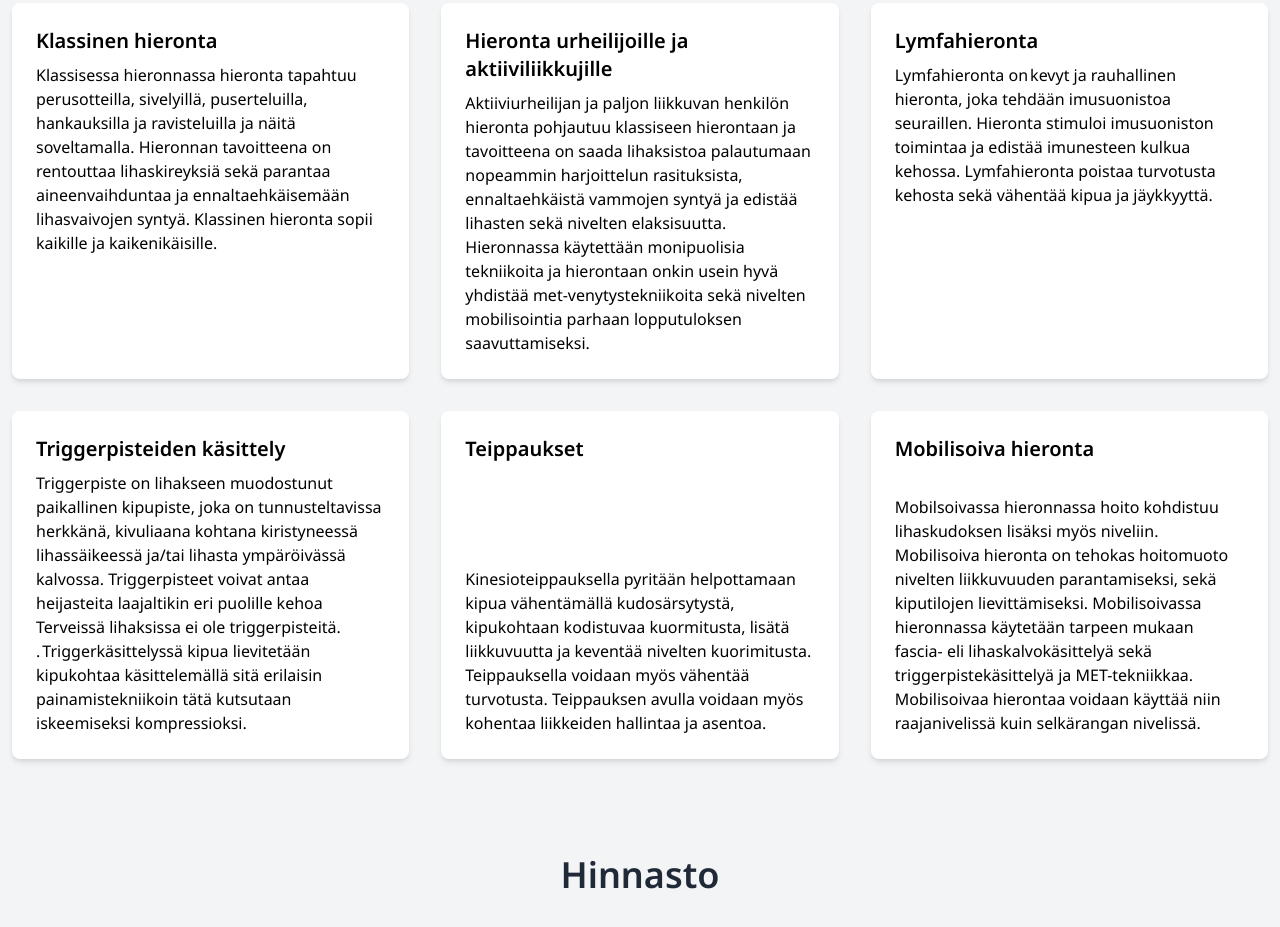
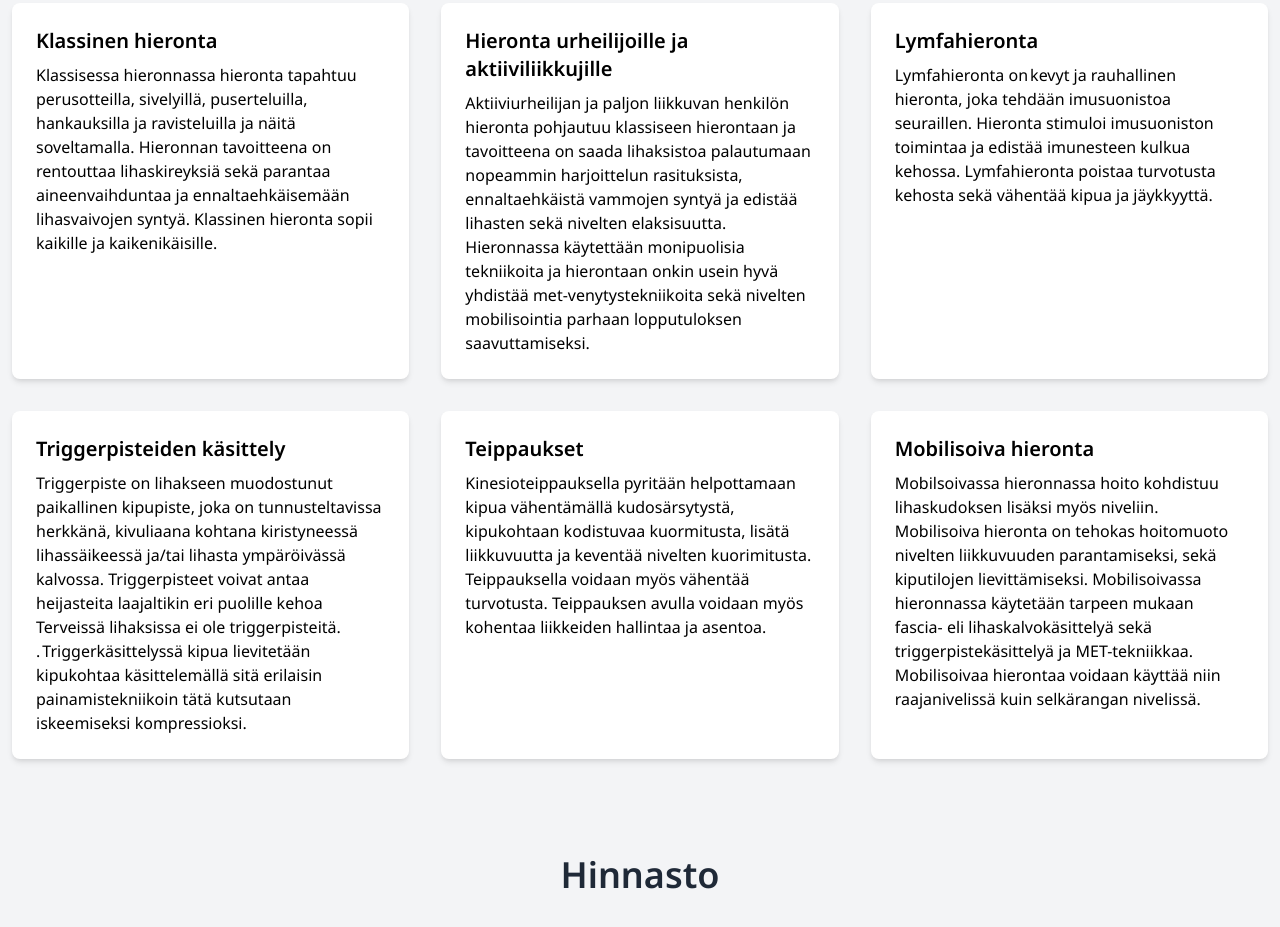
Before and after one commit to REALSCLASH/jphierontajalihashuolto.github.io, a website: page src/palvelut.html in a window 1280 px wide. Shown: the part 301-1228 px from the top of the page. Drawn offline with nearby package versions, Linux system fonts and the light colour scheme; a web font is replaced by a local one.

Commit message:
tosivalmis

```diff
--- a/src/palvelut.html
+++ b/src/palvelut.html
@@ -81,20 +81,22 @@
 
      <!-- Text Box 5 -->
      <div class="bg-white p-6 rounded-lg shadow-md flex flex-col justify-between">
+        <div>
             <h2 class="text-xl font-bold mb-2">Teippaukset</h2>
-        <p>Kinesioteippauksella pyritään helpottamaan kipua vähentämällä kudosärsytystä, kipukohtaan kodistuvaa kuormitusta, lisätä liikkuvuutta ja keventää nivelten kuorimitusta. Teippauksella voidaan myös vähentää turvotusta. Teippauksen avulla voidaan myös kohentaa liikkeiden hallintaa ja asentoa. </p>
+            <p>Kinesioteippauksella pyritään helpottamaan kipua vähentämällä kudosärsytystä, kipukohtaan kodistuvaa kuormitusta, lisätä liikkuvuutta ja keventää nivelten kuorimitusta. Teippauksella voidaan myös vähentää turvotusta. Teippauksen avulla voidaan myös kohentaa liikkeiden hallintaa ja asentoa.</p>
+        </div>
     </div>
 
     <!-- Text Box 6 -->
     <div class="bg-white p-6 rounded-lg shadow-md flex flex-col justify-between">
+        <div>
             <h2 class="text-xl font-bold mb-2">Mobilisoiva hieronta</h2>
             <p>Mobilsoivassa hieronnassa hoito kohdistuu lihaskudoksen lisäksi myös niveliin. Mobilisoiva
                 hieronta on tehokas hoitomuoto nivelten liikkuvuuden parantamiseksi, sekä kiputilojen
                 lievittämiseksi. Mobilisoivassa hieronnassa käytetään tarpeen mukaan fascia- eli
                 lihaskalvokäsittelyä sekä triggerpistekäsittelyä ja MET-tekniikkaa. Mobilisoivaa hierontaa
-            voidaan käyttää niin raajanivelissä kuin selkärangan nivelissä. </p>
-
-
+                voidaan käyttää niin raajanivelissä kuin selkärangan nivelissä.</p>
+        </div>
     </div>
 
 
```
Also changed, not shown: src/index.html (+2 -2 lines), src/img/osoite.png (added). Lines whose indentation alone changed are shown as unchanged.
